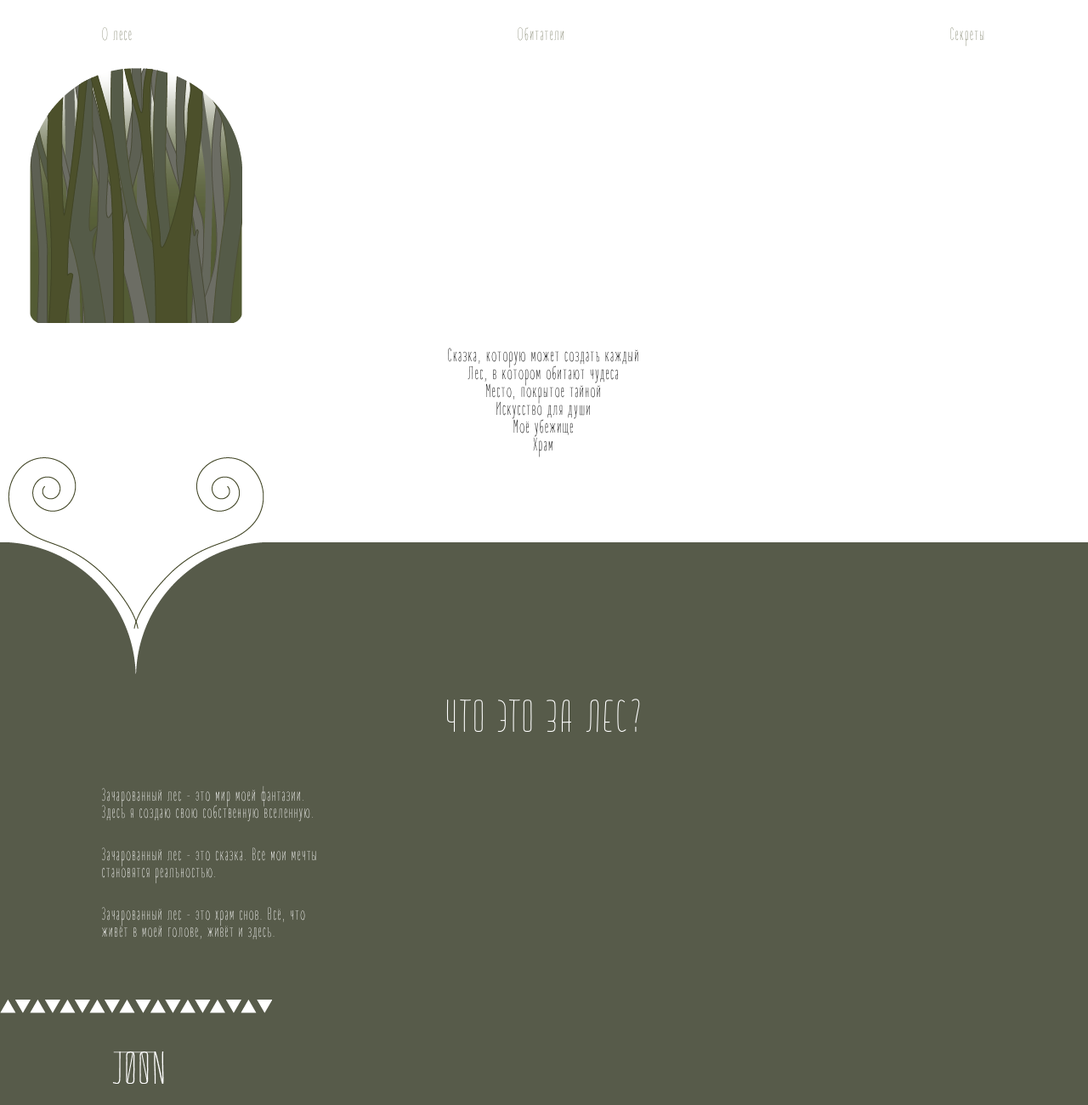
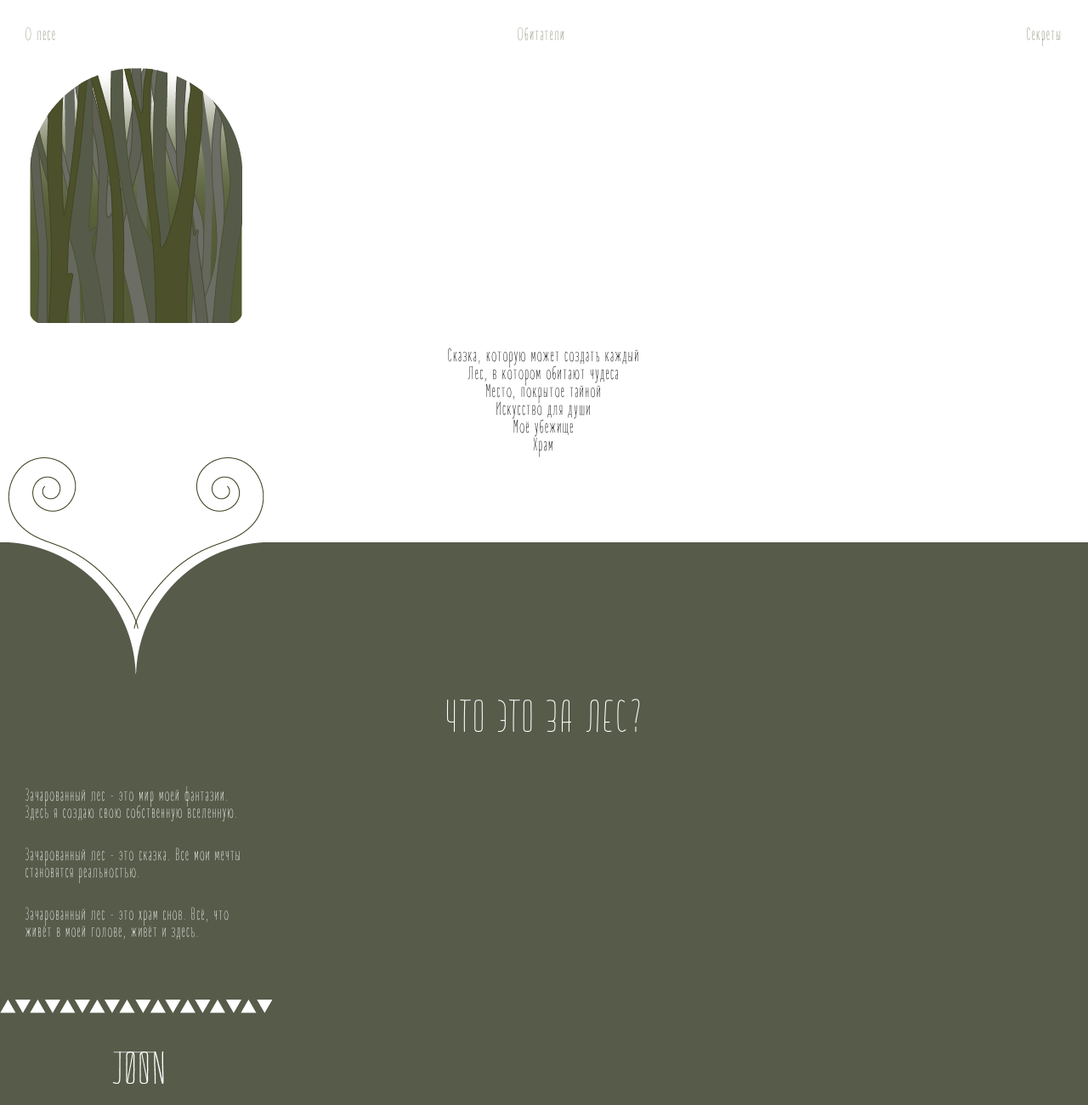
Before and after one commit to AlexandraGaskevich/joon, a plain HTML site: page index.html in a window 1280 px wide. Shown: the top 1300 px of the page at 85% size. Drawn offline with Linux system fonts and the light colour scheme.

Commit message:
Add files via upload

```diff
--- a/styles/style.css
+++ b/styles/style.css
@@ -24,8 +24,8 @@
     display: flex;
     flex-direction: row;
     justify-content: space-between;
-    padding-left: 9.375vw;
-    padding-right: 9.375vw;
+    padding-left: 30px;
+    padding-right: 30px;
     letter-spacing: 2px;
   }
 
@@ -89,7 +89,7 @@
 
   .info-p {
     width: 260px;
-    padding-left: 9.375vw;
+    padding-left: 30px;
     padding-top: 50px;
     font-size: 20px;
     color: white;
@@ -122,7 +122,7 @@
 
   .joon-p {
     width: 260px;
-    padding-left: 9.375vw;
+    padding-left: 30px;
     padding-top: 50px;
     font-size: 21px;
     color: white;
```
